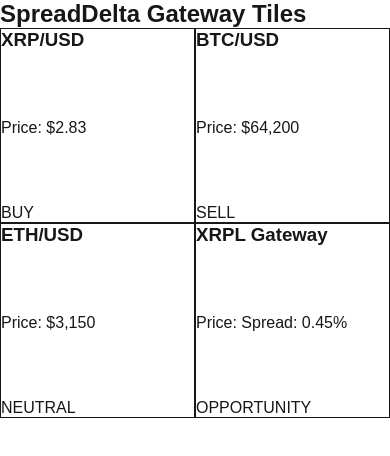
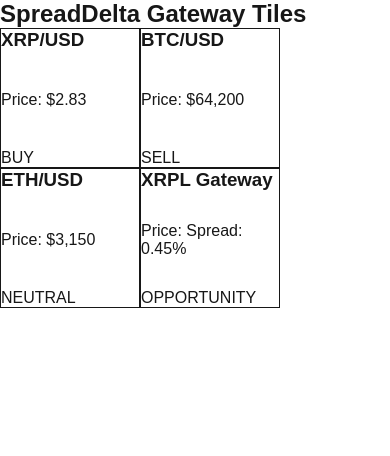
Before and after one commit to willrabbit/spread-delta, a Next.js app: page /TWdashboard in a window 390 px wide. Shown: the top 456 px of the page. Built offline with nearby package versions, Linux system fonts and the light colour scheme.

Commit message:
Resize tiles and fix spacing for responsive layout

```diff
--- a/components/Tile.tsx
+++ b/components/Tile.tsx
@@ -32,11 +32,11 @@
 
   return (
     <div
-      className={`aspect-square w-full flex flex-col justify-between items-start rounded-lg p-3 shadow hover:shadow-md transition border ${style.bg} ${style.border}`}
+      className={`aspect-square w-full max-w-[140px] min-w-[120px] flex flex-col justify-between items-start rounded-lg p-3 shadow hover:shadow-md transition border ${style.bg} ${style.border}`}
     >
-      <h3 className="text-base font-semibold">{name}</h3>
-      <p className="text-sm text-gray-700">Price: {price}</p>
-      <p className={`text-sm font-bold ${style.text}`}>{signal.toUpperCase()}</p>
+      <h3 className="text-sm font-semibold">{name}</h3>
+      <p className="text-xs text-gray-700">Price: {price}</p>
+      <p className={`text-xs font-bold ${style.text}`}>{signal.toUpperCase()}</p>
     </div>
   );
 }
--- a/components/TileGrid.tsx
+++ b/components/TileGrid.tsx
@@ -10,7 +10,7 @@
   return (
     <div className="px-4 py-6">
       <h2 className="text-xl font-bold mb-4">SpreadDelta Gateway Tiles</h2>
-      <div className="grid grid-cols-2 sm:grid-cols-3 md:grid-cols-4 lg:grid-cols-5 xl:grid-cols-6 gap-4">
+      <div className="flex flex-wrap gap-4 justify-start">
         {tiles.map((tile, idx) => (
           <Tile key={idx} {...tile} />
         ))}
```
